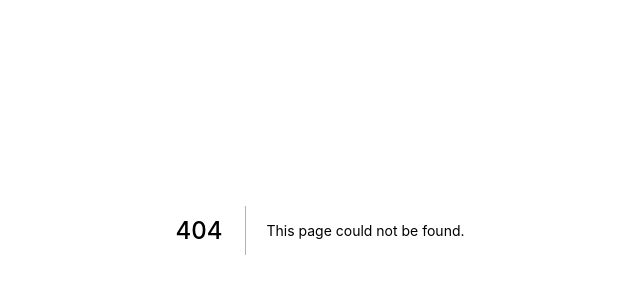
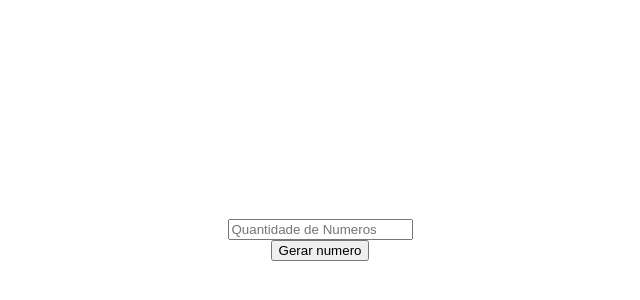
Before and after one commit to mathvra/curso-nextjs, a Next.js app in the folder exercicios/: page /megasena/gerarNumeros in a window 1280 px wide. Before the commit this address had no page. Shown: the part 170-470 px from the top of the page, without its empty margins (320-960 px from the left). Built offline with nearby package versions, Linux system fonts and the light colour scheme.

Commit message:
desafio megasena

```diff
--- /dev/null
+++ b/exercicios/components/Numero.jsx
@@ -0,0 +1,9 @@
+import styles from '../styles/Numero.module.css'
+
+export default function Numero(props){
+    return(
+        <div className={styles.numero}>
+            <span className={styles.numeroTexto}>{props.numero}</span>
+        </div>
+    )
+}
--- /dev/null
+++ b/exercicios/pages/megasena/gerarNumeros.jsx
@@ -0,0 +1,29 @@
+import { useState } from 'react';
+import style from '../../styles/GerarNumeros.module.css'
+import Numero from '../../components/Numero'
+
+export default function gerarNumeros(){
+    const [numbers, setNumbers] = useState([])
+    const [quantidade, setQuantidade] = useState(6)
+
+    function randonNumber(quantidade) {
+        console.log(quantidade)
+        let numeros = []
+        for(let i = 1; i<=quantidade; i++){
+            numeros.push(parseInt(Math.random() * (60 - 1) + 1));
+        }
+        setNumbers(numeros)
+    }
+
+    return(
+        <div className={style.principal}>
+            <div className={style.result}>
+                {numbers.map((number, id)=>(
+                    <Numero numero={number} key={id}/>
+                ))}
+            </div>
+            <input type="text" placeholder="Quantidade de Numeros" onChange={(e)=>setQuantidade(e.target.value)} />
+            <button onClick={() => randonNumber(quantidade)}>Gerar numero</button>
+        </div>
+    )
+}
--- /dev/null
+++ b/exercicios/styles/GerarNumeros.module.css
@@ -0,0 +1,17 @@
+.principal{
+    display: flex;
+    flex-direction: column;
+    justify-content: center;
+    align-items: center;
+    color: #fff;
+    height: 100vh
+}
+
+.result{
+    display: flex;
+    align-items: center;
+    justify-content: space-between;
+    padding: 10px;
+    flex-wrap: wrap;
+    width: 450px;
+}
--- /dev/null
+++ b/exercicios/styles/Numero.module.css
@@ -0,0 +1,16 @@
+.numero{
+    background: green;
+    border-radius: 100%;
+    display: flex;
+    align-items: center;
+    justify-content: center;
+    width: 60px;
+    height: 60px;
+}
+
+.numeroTexto{
+    font-family: sans-serif;
+    font-size: 18px;
+    font-weight: bold;
+    color: white;
+}
```
